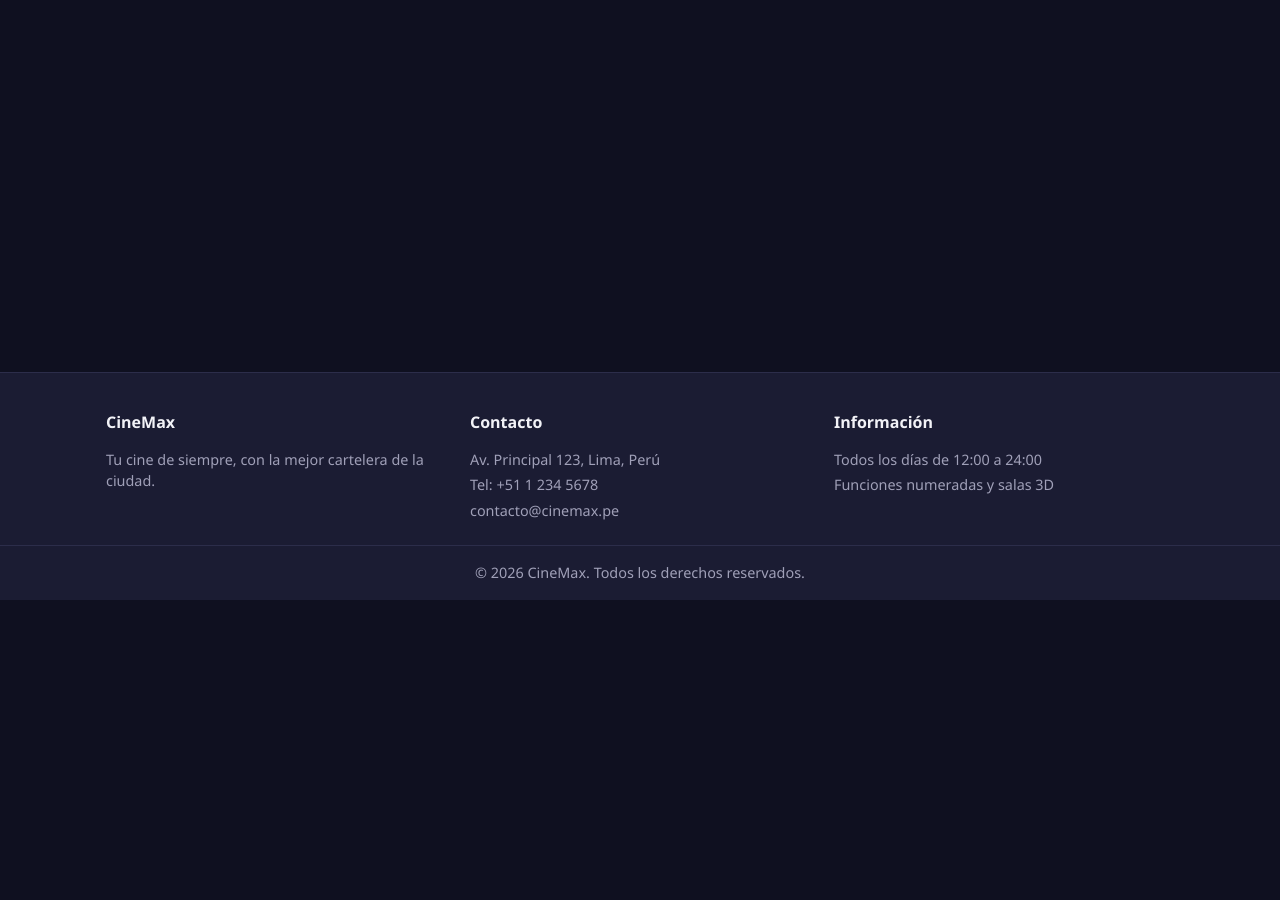
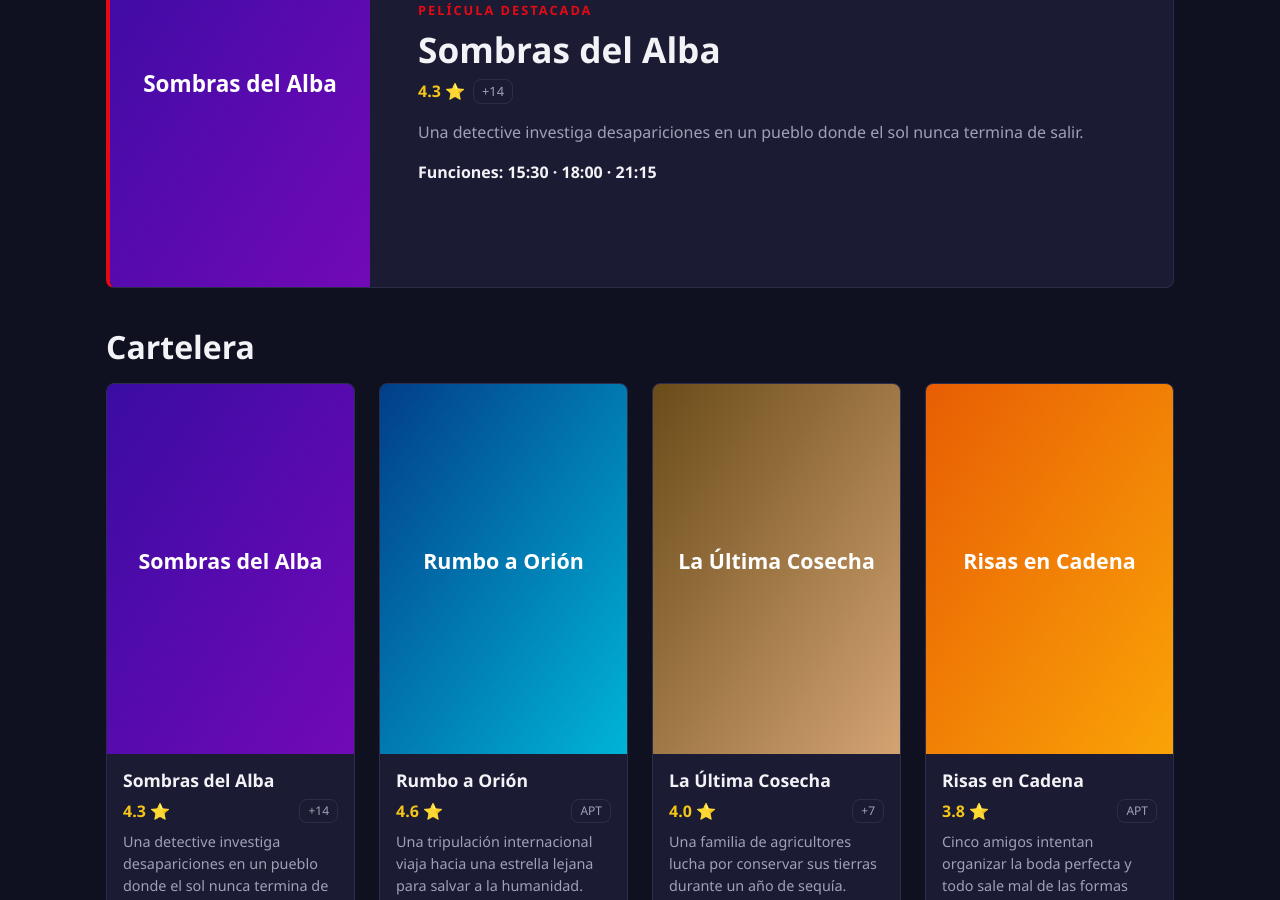
Before and after one commit to alem248/Lab09-Desarrollo-de-Aplicaciones-empresariales, a React (Vite) app: page / in a window 1280 px wide. Shown: the part 200-1100 px from the top of the page. Before the commit the page ends 800 px from the top, so only its background shows below. Built offline with nearby package versions, Linux system fonts and the light colour scheme.

Commit message:
feat: agregar Hero, MovieCard y MovieList, componer App con la cartelera

```diff
--- a/src/App.jsx
+++ b/src/App.jsx
@@ -1,12 +1,21 @@
+import movies from './data/movies'
 import Header from './components/Header/Header'
+import Hero from './components/Hero/Hero'
+import MovieList from './components/MovieList/MovieList'
 import Footer from './components/Footer/Footer'
 
 function App() {
+  const destacada = movies[0]
+
   return (
     <>
       <Header />
       <main className="main container">
-        <h1>Cartelera</h1>
+        <Hero pelicula={destacada} />
+        <section id="cartelera">
+          <h1 className="main__titulo">Cartelera</h1>
+          <MovieList peliculas={movies} />
+        </section>
       </main>
       <Footer />
     </>
--- a/src/components/Footer/Footer.jsx
+++ b/src/components/Footer/Footer.jsx
@@ -1,4 +1,6 @@
 import cinema from '../../data/cinema'
+
+const anioActual = new Date().getFullYear()
 
 function Footer() {
   return (
@@ -25,7 +27,7 @@ function Footer() {
         </section>
       </div>
       <p className="footer__copy">
-        © {new Date().getFullYear()} {cinema.nombre}. Todos los derechos reservados.
+        © {anioActual} {cinema.nombre}. Todos los derechos reservados.
       </p>
     </footer>
   )
--- /dev/null
+++ b/src/components/Hero/Hero.jsx
@@ -0,0 +1,19 @@
+function Hero({ pelicula }) {
+  return (
+    <section className="hero" id="destacada">
+      <img className="hero__img" src={pelicula.imagen} alt={`Cartel de ${pelicula.titulo}`} />
+      <div className="hero__contenido">
+        <p className="hero__etiqueta">Película destacada</p>
+        <h2 className="hero__titulo">{pelicula.titulo}</h2>
+        <p className="hero__meta">
+          <span className="hero__valoracion">{pelicula.valoracion.toFixed(1)} ⭐</span>
+          <span className="hero__clasificacion">{pelicula.clasificacion}</span>
+        </p>
+        <p className="hero__sinopsis">{pelicula.sinopsis}</p>
+        <p className="hero__horarios">Funciones: {pelicula.horarios.join(' · ')}</p>
+      </div>
+    </section>
+  )
+}
+
+export default Hero
--- /dev/null
+++ b/src/components/MovieCard/MovieCard.jsx
@@ -0,0 +1,22 @@
+function MovieCard({ pelicula }) {
+  return (
+    <article className="movie-card">
+      <img className="movie-card__img" src={pelicula.imagen} alt={`Cartel de ${pelicula.titulo}`} />
+      <div className="movie-card__cuerpo">
+        <h3 className="movie-card__titulo">{pelicula.titulo}</h3>
+        <p className="movie-card__meta">
+          <span className="movie-card__valoracion">{pelicula.valoracion.toFixed(1)} ⭐</span>
+          <span className="movie-card__clasificacion">{pelicula.clasificacion}</span>
+        </p>
+        <p className="movie-card__sinopsis">{pelicula.sinopsis}</p>
+        <ul className="movie-card__horarios">
+          {pelicula.horarios.map((hora) => (
+            <li key={hora}>{hora}</li>
+          ))}
+        </ul>
+      </div>
+    </article>
+  )
+}
+
+export default MovieCard
--- /dev/null
+++ b/src/components/MovieList/MovieList.jsx
@@ -0,0 +1,13 @@
+import MovieCard from '../MovieCard/MovieCard'
+
+function MovieList({ peliculas }) {
+  return (
+    <div className="movie-list">
+      {peliculas.map((pelicula) => (
+        <MovieCard key={pelicula.id} pelicula={pelicula} />
+      ))}
+    </div>
+  )
+}
+
+export default MovieList
--- /dev/null
+++ b/src/styles/components/hero.css
@@ -0,0 +1,75 @@
+.hero {
+  display: grid;
+  grid-template-columns: 260px 1fr;
+  gap: var(--space-4);
+  background: var(--color-surface);
+  border: 1px solid var(--color-border);
+  border-left: 4px solid var(--color-primary);
+  border-radius: var(--radius);
+  overflow: hidden;
+}
+
+.hero__img {
+  width: 100%;
+  height: 100%;
+  object-fit: cover;
+}
+
+.hero__contenido {
+  padding: var(--space-4);
+  align-self: center;
+}
+
+.hero__etiqueta {
+  margin: 0 0 var(--space-2);
+  color: var(--color-primary);
+  font-size: 0.8rem;
+  font-weight: 700;
+  text-transform: uppercase;
+  letter-spacing: 2px;
+}
+
+.hero__titulo {
+  margin: 0 0 var(--space-2);
+  font-size: 2.2rem;
+}
+
+.hero__meta {
+  display: flex;
+  align-items: center;
+  gap: var(--space-2);
+  margin: 0 0 var(--space-3);
+}
+
+.hero__valoracion {
+  color: var(--color-accent);
+  font-weight: 700;
+}
+
+.hero__clasificacion {
+  padding: 2px var(--space-2);
+  border: 1px solid var(--color-border);
+  border-radius: var(--radius);
+  color: var(--color-muted);
+  font-size: 0.8rem;
+}
+
+.hero__sinopsis {
+  margin: 0 0 var(--space-3);
+  color: var(--color-muted);
+}
+
+.hero__horarios {
+  margin: 0;
+  font-weight: 600;
+}
+
+@media (max-width: 700px) {
+  .hero {
+    grid-template-columns: 1fr;
+  }
+
+  .hero__img {
+    height: 220px;
+  }
+}
--- /dev/null
+++ b/src/styles/components/movie-card.css
@@ -0,0 +1,75 @@
+.movie-card {
+  display: flex;
+  flex-direction: column;
+  background: var(--color-surface);
+  border: 1px solid var(--color-border);
+  border-radius: var(--radius);
+  overflow: hidden;
+  transition: transform 0.2s, border-color 0.2s;
+}
+
+.movie-card:hover {
+  transform: translateY(-4px);
+  border-color: var(--color-primary);
+}
+
+.movie-card__img {
+  width: 100%;
+  aspect-ratio: 2 / 3;
+  object-fit: cover;
+}
+
+.movie-card__cuerpo {
+  display: flex;
+  flex-direction: column;
+  flex: 1;
+  padding: var(--space-3);
+}
+
+.movie-card__titulo {
+  margin: 0 0 var(--space-2);
+  font-size: 1.1rem;
+}
+
+.movie-card__meta {
+  display: flex;
+  align-items: center;
+  justify-content: space-between;
+  gap: var(--space-2);
+  margin: 0 0 var(--space-2);
+}
+
+.movie-card__valoracion {
+  color: var(--color-accent);
+  font-weight: 700;
+}
+
+.movie-card__clasificacion {
+  padding: 2px var(--space-2);
+  border: 1px solid var(--color-border);
+  border-radius: var(--radius);
+  color: var(--color-muted);
+  font-size: 0.75rem;
+}
+
+.movie-card__sinopsis {
+  flex: 1;
+  margin: 0 0 var(--space-3);
+  color: var(--color-muted);
+  font-size: 0.9rem;
+}
+
+.movie-card__horarios {
+  display: flex;
+  flex-wrap: wrap;
+  gap: var(--space-2);
+}
+
+.movie-card__horarios li {
+  padding: 4px var(--space-2);
+  background: var(--color-bg);
+  border: 1px solid var(--color-border);
+  border-radius: var(--radius);
+  font-size: 0.85rem;
+  font-weight: 600;
+}
--- /dev/null
+++ b/src/styles/components/movie-list.css
@@ -0,0 +1,12 @@
+.movie-list {
+  display: grid;
+  grid-template-columns: repeat(auto-fill, minmax(240px, 1fr));
+  gap: var(--space-4);
+}
+
+@media (max-width: 700px) {
+  .movie-list {
+    grid-template-columns: repeat(auto-fill, minmax(220px, 1fr));
+    gap: var(--space-3);
+  }
+}
--- a/src/styles/layout/layout.css
+++ b/src/styles/layout/layout.css
@@ -16,3 +16,7 @@
   padding-top: var(--space-4);
   padding-bottom: var(--space-4);
 }
+
+.main__titulo {
+  margin-top: var(--space-5);
+}
--- a/src/styles/main.css
+++ b/src/styles/main.css
@@ -5,3 +5,6 @@
 @import './layout/layout.css';
 @import './components/header.css';
 @import './components/footer.css';
+@import './components/hero.css';
+@import './components/movie-list.css';
+@import './components/movie-card.css';
```
